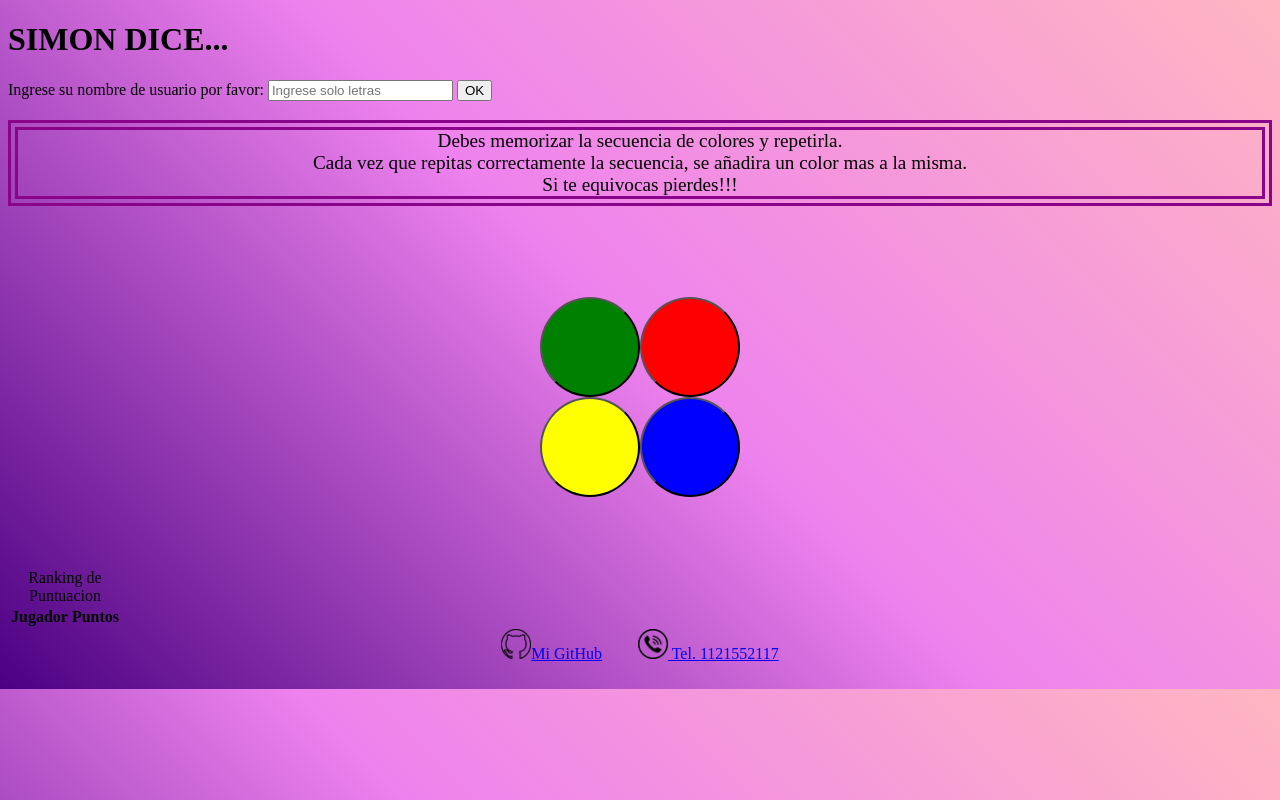
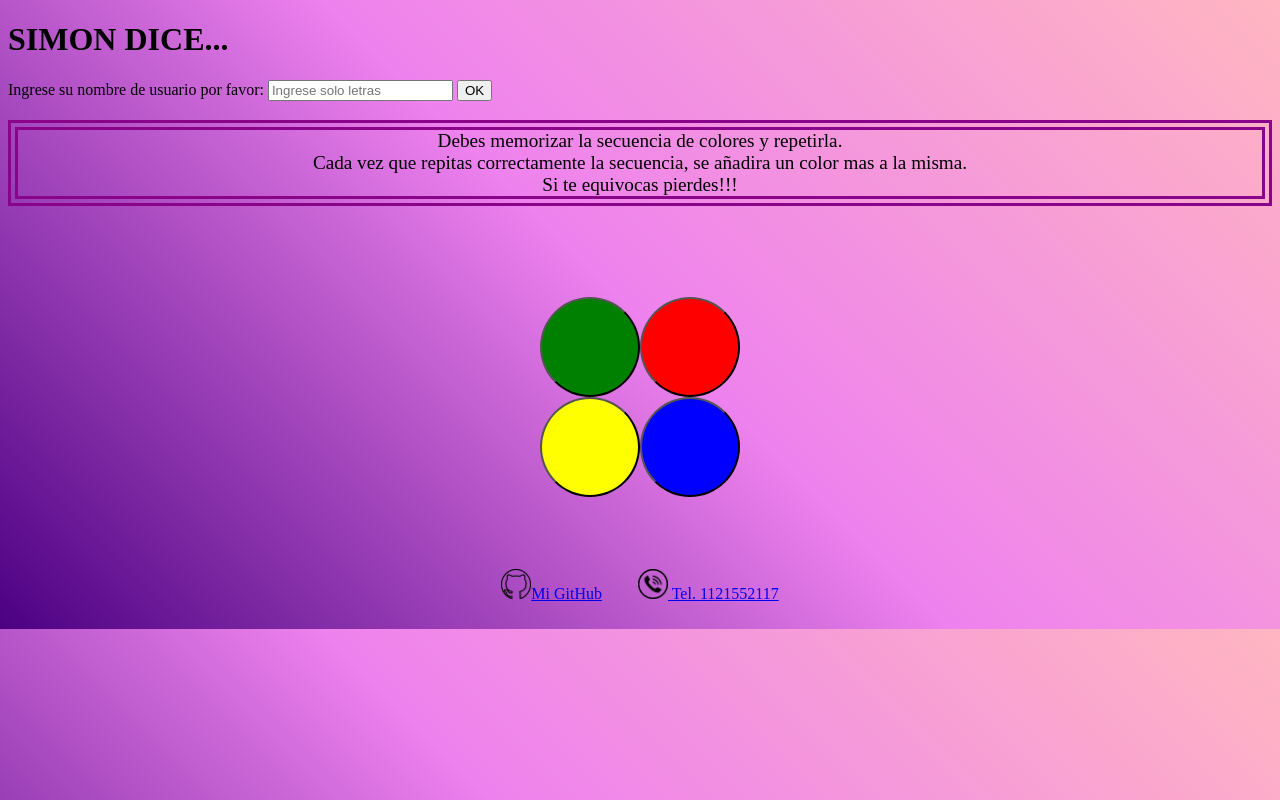
Before and after one commit to rafael-romero/Simon-Says, a plain HTML site: page index.html in a window 1280 px wide. Drawn offline with Linux system fonts and the light colour scheme.

Commit message:
elimina parte de codigo que era para armar un ranking

```diff
--- a/index.html
+++ b/index.html
@@ -37,21 +37,6 @@
     </main>
     <br><br><br><br>
     <footer>
-      <table>
-        <caption>
-          Ranking de Puntuacion
-        </caption>
-        <thead>
-          <tr>
-            <th>Jugador</th>
-            <th>Puntos</th>
-          </tr>
-        </thead>
-        <tbody>
-          <!--dinamicamente se tienen que crear<tr> y 2 <td> con los datos-->
-        </tbody>
-      </table>
-
       <div id="datos-contacto">
         <a href="https://github.com/rafael-romero" target="_blank"
           ><img
```
